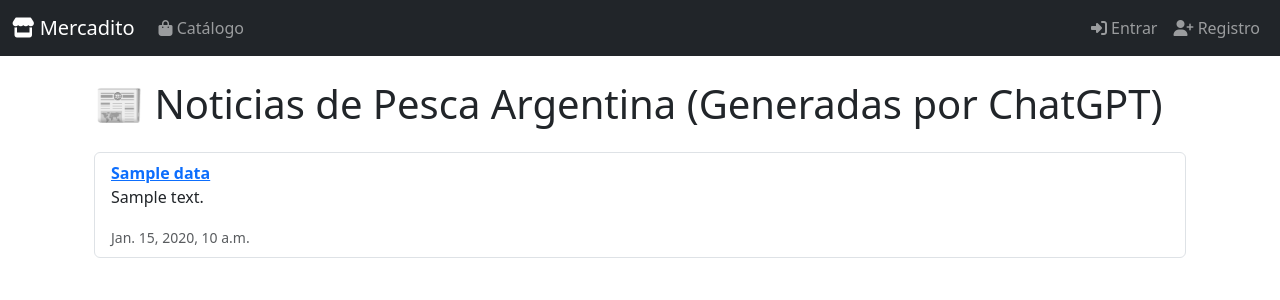
After one commit to agus2894/Prog4_Grupo4, a Django app: template tienda/templates/tienda/noticias.html in a window 1280 px wide. The commit adds this page. Shown: the top 300 px of the page. Run offline with Django 5.2, Linux system fonts and the light colour scheme; the template is opened without the code that fills it: most values are stand-ins (such as "Sample title", 1, 10 or a date in 2020).

Commit message:
Mis cambios locales antes del pull

```diff
--- a/ecommerce/settings.py
+++ b/ecommerce/settings.py
@@ -17,6 +17,7 @@
 DEBUG = env("DEBUG", default=True)
 ALLOWED_HOSTS = env.list("ALLOWED_HOSTS", default=["localhost", "127.0.0.1"])
 
+OPENAI_API_KEY = "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"
 
 INSTALLED_APPS = [
     "django.contrib.admin",
--- a/ecommerce/urls.py
+++ b/ecommerce/urls.py
@@ -9,6 +9,8 @@
 from drf_yasg import openapi
 from rest_framework import permissions
 from tienda.views import time_view
+from tienda.views import noticias_view
+
 
 
 # Configurar títulos del admin
@@ -45,6 +47,7 @@
     path("presupuesto/", include("presupuesto.urls")),
     path("telegram/", include("telegram_bot.urls")),
     path("tiempo/", time_view, name="tiempo"),
+    path("noticias/", noticias_view, name="noticias"),
 ]
 
 
--- a/tienda/templates/tienda/base.html
+++ b/tienda/templates/tienda/base.html
@@ -34,6 +34,21 @@
                             </a>
                         </li>
 
+                        <!-- Link Tiempo y Mareas -->
+                        <li class="nav-item">
+                            <a class="nav-link" href="{% url 'tienda:tiempo' %}">
+                                🌦 Tiempo y Mareas
+                            </a>
+                        </li>
+
+                        <!-- Link Noticias -->
+                        <li class="nav-item">
+                            <a class="nav-link" href="{% url 'tienda:noticias' %}">
+                                📰 Noticias
+                            </a>
+                        </li>
+
+                        <!-- Carrito -->
                         <li class="nav-item">
                             <a class="nav-link position-relative" href="{% url 'tienda:ver_carrito' %}">
                                 <i class="fas fa-shopping-cart"></i> Carrito
@@ -43,18 +58,21 @@
                             </a>
                         </li>
 
+                        <!-- Mis pedidos -->
                         <li class="nav-item">
                             <a class="nav-link" href="{% url 'tienda:mis_pedidos' %}">
                                 <i class="fas fa-box"></i> Mis Pedidos
                             </a>
                         </li>
 
+                        <!-- Presupuestos -->
                         <li class="nav-item">
                             <a class="nav-link" href="{% url 'presupuesto:lista' %}">
                                 <i class="fas fa-file-invoice"></i> Presupuestos
                             </a>
                         </li>
 
+                        <!-- Telegram -->
                         <li class="nav-item">
                             <a class="nav-link" href="{% url 'telegram_bot:vincular' %}">
                                 <i class="fab fa-telegram"></i> Telegram
@@ -69,14 +87,17 @@
                             </li>
                         {% endif %}
 
+                        <!-- Perfil -->
                         <li class="nav-item dropdown">
                             <a class="nav-link dropdown-toggle" href="#" role="button" data-bs-toggle="dropdown">
                                 <i class="fas fa-user"></i> {{ user.username }}
                             </a>
-                            <ul class="dropdown-menu">
-                                <li><a class="dropdown-item" href="{% url 'account_logout' %}">
-                                    <i class="fas fa-sign-out-alt"></i> Salir
-                                </a></li>
+                            <ul class="dropdown-menu dropdown-menu-end">
+                                <li>
+                                    <a class="dropdown-item" href="{% url 'account_logout' %}">
+                                        <i class="fas fa-sign-out-alt"></i> Salir
+                                    </a>
+                                </li>
                             </ul>
                         </li>
                     {% else %}
@@ -136,12 +157,10 @@
             .catch(error => console.log('Error:', error));
     }
 
-    // Actualizar al cargar la página
     document.addEventListener('DOMContentLoaded', function() {
         actualizarContadorCarrito();
     });
 
-    // Actualizar cada 30 segundos
     setInterval(actualizarContadorCarrito, 30000);
     </script>
     {% endif %}
--- /dev/null
+++ b/tienda/templates/tienda/noticias.html
@@ -0,0 +1,27 @@
+{% extends "tienda/base.html" %}
+
+{% block title %}Noticias de Pesca - Argentina{% endblock %}
+
+{% block content %}
+<div class="container mt-4">
+    <h1 class="mb-4">📰 Noticias de Pesca Argentina (Generadas por ChatGPT)</h1>
+
+    {% if error %}
+        <div class="alert alert-danger">⚠️ {{ error }}</div>
+    {% else %}
+        {% if data %}
+            <ul class="list-group">
+                {% for n in data %}
+                    <li class="list-group-item">
+                        <a href="{{ n.url }}" target="_blank"><strong>{{ n.title }}</strong></a>
+                        <p>{{ n.summary }}</p>
+                        <small class="text-muted">{{ n.date }}</small>
+                    </li>
+                {% endfor %}
+            </ul>
+        {% else %}
+            <p>No hay noticias disponibles.</p>
+        {% endif %}
+    {% endif %}
+</div>
+{% endblock %}
--- a/tienda/urls.py
+++ b/tienda/urls.py
@@ -1,4 +1,5 @@
 from django.urls import path
+from .views import noticias_view
 from .views import (
     tienda_index,
     ProductoListView, ProductoCreateView,
@@ -6,7 +7,7 @@
     ver_carrito, agregar_al_carrito, actualizar_carrito,
     eliminar_del_carrito, vaciar_carrito, carrito_count,
     checkout, mis_pedidos, pedido_detalle,
-    time_view
+    time_view,
 )
 
 
@@ -31,4 +32,5 @@
     path("pedidos/", mis_pedidos, name="mis_pedidos"),
     path("pedidos/<int:pedido_id>/", pedido_detalle, name="pedido_detalle"),
     path("tiempo/", time_view, name="tiempo"),
+    path("noticias/", noticias_view, name="noticias"),
 ]
```
Also changed, not shown: tienda/views.py (+32 -0 lines).
